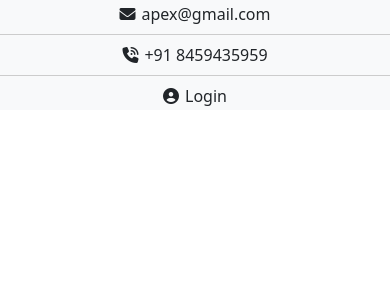
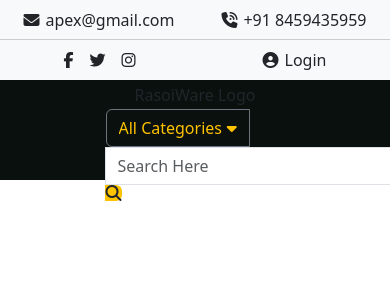
Before and after one commit to Apeksha16/RasoiWare, an Angular app: page / in a window 390 px wide. Shown: the top 300 px of the page. Built offline with nearby package versions, Linux system fonts and the light colour scheme.

Commit message:
nav responsive done

```diff
--- a/angular.json
+++ b/angular.json
@@ -31,7 +31,8 @@
               "src/styles.css"
             ],
             "scripts": [
-              "node_modules/bootstrap/dist/js/bootstrap.js"
+              "node_modules/bootstrap/dist/js/bootstrap.min.js",
+              "node_modules/bootstrap/dist/js/bootstrap.bundle.js"
             ]
           },
           "configurations": {
@@ -98,7 +99,8 @@
               "src/styles.css"
             ],
             "scripts": [
-              "node_modules/bootstrap/dist/js/bootstrap.js"
+              "node_modules/bootstrap/dist/js/bootstrap.min.js",
+              "node_modules/bootstrap/dist/js/bootstrap.bundle.js"
             ]
           }
         }
--- a/src/app/app.component.css
+++ b/src/app/app.component.css
@@ -1,24 +1,112 @@
 .navbar{
   padding: 0;
-  height: 50px;
+  height: 60px;
 }
 .divider {
   border-right: 1px solid #ccc;
-  height: 50px;
+  height: 60px;
+  margin: 0 1rem;
+}
+.info{
+  margin: 0 1rem;
 }
 
-@media (max-width: 768px) {
-.divider{
-  height: 1px;
+#logo-nav{
+  height: 120px;
+  padding: 0px 1rem;
+}
+
+.nav-search {
+height: 50px;
+width: 50%;
+}
+
+
+
+.nav-search input{
+  min-width: 300px;
+}
+
+.nav-search input:focus{
+  box-shadow: 0 0 0 0.2rem #ffc30075
+}
+
+#logo-nav .icons{
+  /* width: 180px; */
+  gap: 2rem;
+}
+
+.search-icon{
+  background-color: #ffc300;
+  border-radius: 0 6px 6px 0;
+  width: 10%;
+}
+
+.ctgry-drpdwn{
+  color: #ffc300;
+  display: flex;
+  align-items: center;
+  justify-content: center;
+}
+
+.ctgry-drpdwn span{
+  display: inline-block;
+  max-width: 120px;
+  min-width: 100px;
+  overflow: hidden;
+  text-overflow: ellipsis;
+  white-space: nowrap;
+  margin-right: 0.1rem;
+}
+.ctgry-drpdwn i{
+  margin-left: 0.2rem;
+}
+
+
+
+
+
+
+
+
+
+
+
+
+@media (max-width: 992px)  {
+
+#logo-nav{
+  height: 100px;
+  flex-direction: column;
+  justify-content: space-evenly;
+
+}
+
+.search-container{
   width: 100%;
-  background-color: #ccc;
-  margin-bottom: 0.5rem;
+  justify-content: space-evenly;
 }
-.container-fluid{
-  padding: 0;
 }
+
+@media (max-width: 576px) {
+
 .navbar{
-  height:110px
+  height: 80px;
+}
+
+.navbar .info{
+  width: 100%;
+  margin: 0%;
+  height: 40px;
+  justify-content: space-around;
+}
+
+.navbar .info:first-child{
+  border-bottom: 1px solid #ccc;
+}
+
+.navbar .info .divider{
+  display: none;
 }
 }
 
--- a/src/app/app.component.html
+++ b/src/app/app.component.html
@@ -1,22 +1,58 @@
-<nav class="navbar bg-body-tertiary">
-  <div class="container-fluid d-flex justify-content-around flex-column flex-md-row">
-    <div class="d-flex align-items-center justify-content-center justify-content-md-end mb-2 mb-md-0">
+<nav id="main-nav" class="navbar bg-body-tertiary container-fluid d-sm-flex flex-column">
+  <div class="info d-flex align-items-center">
+    <div class="d-flex align-items-center">
       <i class="fas fa-envelope"></i>
       <span class="ml-6">apex@gmail.com</span>
     </div>
     <div class="divider"></div>
-    <div class="d-flex align-items-center justify-content-center mb-2 mb-md-0">
+    <div class="d-flex align-items-center">
       <i class="fas fa-phone-volume"></i>
       <span class="ml-6">+91 8459435959</span>
     </div>
+  </div>
+  <div class="info d-flex align-items-center">
+    <div class="flex-gap align-items-center">
+      <i class="fa-brands fa-facebook-f"></i>
+      <i class="fa-brands fa-twitter"></i>
+      <i class="fa-brands fa-instagram"></i>
+    </div>
     <div class="divider"></div>
-    <div id="login" class="d-flex align-items-center justify-content-center justify-content-md-start">
-      <i routerLink="/login" class="fas fa-user-circle"></i>
+    <div class="d-flex align-items-center">
+      <i class="fas fa-user-circle"></i>
       <span class="ml-6">Login</span>
     </div>
   </div>
 </nav>
+<nav id="logo-nav" class="navbar black container-fluid around">
 
+  <div class="">
+    RasoiWare Logo
+  </div>
+  <div class="input-group nav-search">
+    <button class="btn btn-outline-secondary ctgry-drpdwn" type="button" data-bs-toggle="dropdown"
+      aria-expanded="false">
+      <span>{{selectedValue}}</span>
+      <i class="fa-solid fa-caret-down"></i>
+    </button>
+    <ul class="dropdown-menu">
+      <li><a class="dropdown-item" (click)="onDropdownChange('Action before')">Action before</a></li>
+      <li><a class="dropdown-item" (click)="onDropdownChange('Action before 23')">Another action before</a></li>
+      <li><a class="dropdown-item" (click)="onDropdownChange('Action Else ekjfnekfnekjnfkewm 2344')">Something else
+          here</a></li>
+      <li>
+        <hr class="dropdown-divider">
+      </li>
+      <li><a class="dropdown-item" href="#">Separated link</a></li>
+    </ul>
+    <input type="text" class="form-control" placeholder="Search Here">
+    <span class="search-icon center"><i class="fa-solid fa-magnifying-glass"></i></span>
+  </div>
+  <div class="icons flex-gap align-items-center">
+    <i class="fa-brands fa-facebook-f"></i>
+    <i class="fa-brands fa-twitter"></i>
+    <i class="fa-brands fa-instagram"></i>
+  </div>
+</nav>
 
 <!-- <div id="carouselExample" class="carousel slide">
   <div class="carousel-inner">
--- a/src/app/app.component.ts
+++ b/src/app/app.component.ts
@@ -3,8 +3,15 @@ import { Component } from '@angular/core';
 @Component({
   selector: 'app-root',
   templateUrl: './app.component.html',
-  styleUrls: ['./app.component.css']
+  styleUrls: ['./app.component.css'],
 })
 export class AppComponent {
   title = 'responsiveRasoiware';
+
+  selectedValue: string = 'All Categories';
+
+  onDropdownChange(event: any) {
+    console.log(event);
+    this.selectedValue = event;
+  }
 }
--- a/src/index.html
+++ b/src/index.html
@@ -8,11 +8,11 @@
   <meta name="viewport" content="width=device-width, initial-scale=1, shrink-to-fit=no">
   <link rel="icon" type="image/x-icon" href="favicon.ico">
   <link href="https://cdnjs.cloudflare.com/ajax/libs/font-awesome/5.15.3/css/all.min.css" rel="stylesheet">
-
 </head>
 
 <body>
   <app-root></app-root>
+  <script src="https://cdn.jsdelivr.net/npm/bootstrap@5.3.0/dist/js/bootstrap.bundle.min.js"></script>
 </body>
 
 </html>
--- a/src/styles.css
+++ b/src/styles.css
@@ -4,3 +4,44 @@
 .ml-6{
   margin-left: 6px;
 }
+.mr-6{
+  margin-right: 6px;
+}
+
+.gap2{
+  gap: 2rem;
+}
+
+.gap4{
+  gap: 4rem;
+}
+
+.gap5{
+  gap: 5rem;
+}
+
+.gap6{
+  gap: 6rem;
+}
+
+.center{
+  display: flex;
+  align-items: center;
+  justify-content: center;
+}
+
+.around{
+  display: flex;
+  align-items: center;
+  justify-content: space-around;
+}
+
+.flex-gap{
+  display: inline-flex;
+  flex-wrap: wrap;
+  gap:1rem;
+}
+
+.black{
+  background-color: #0a100d;
+}
```
